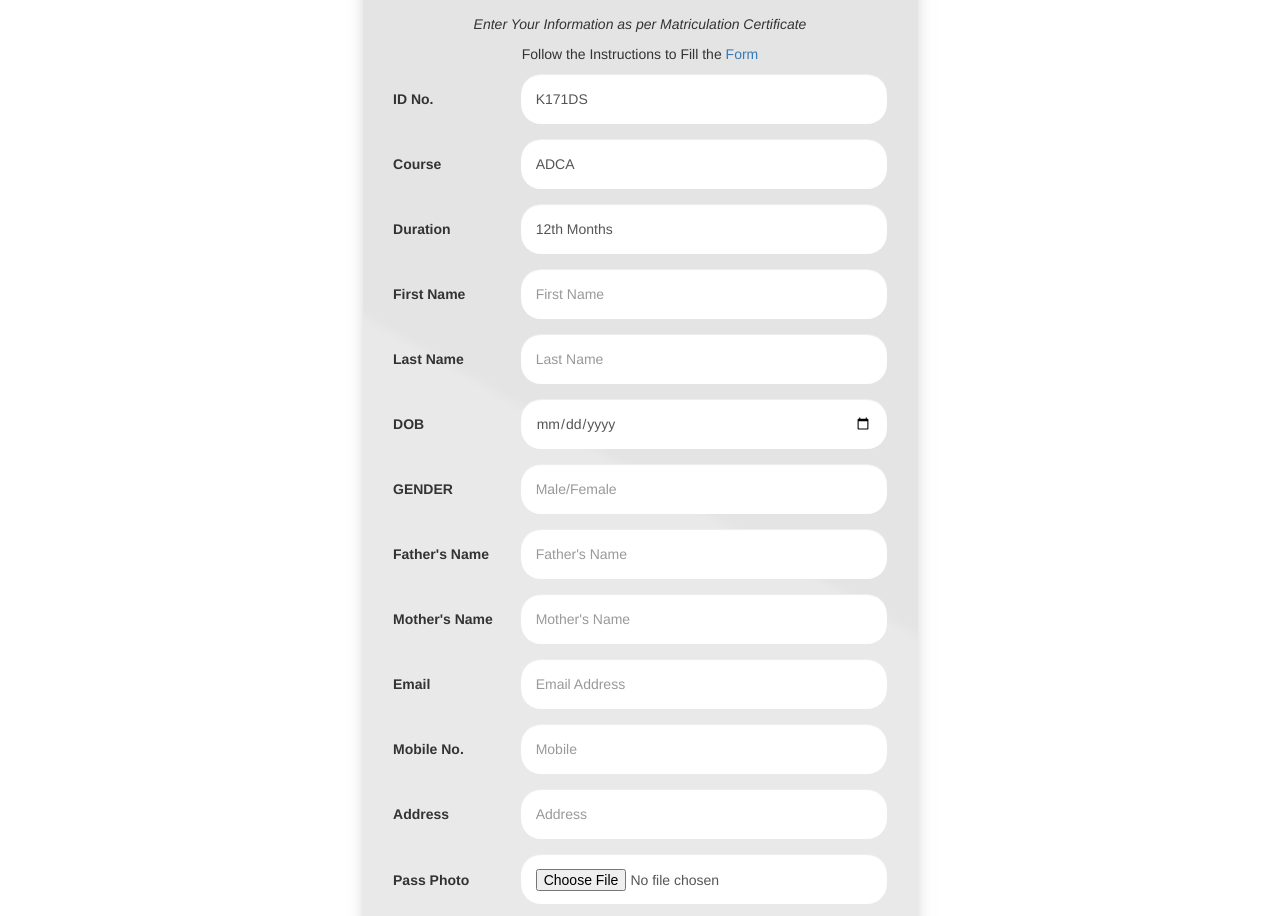
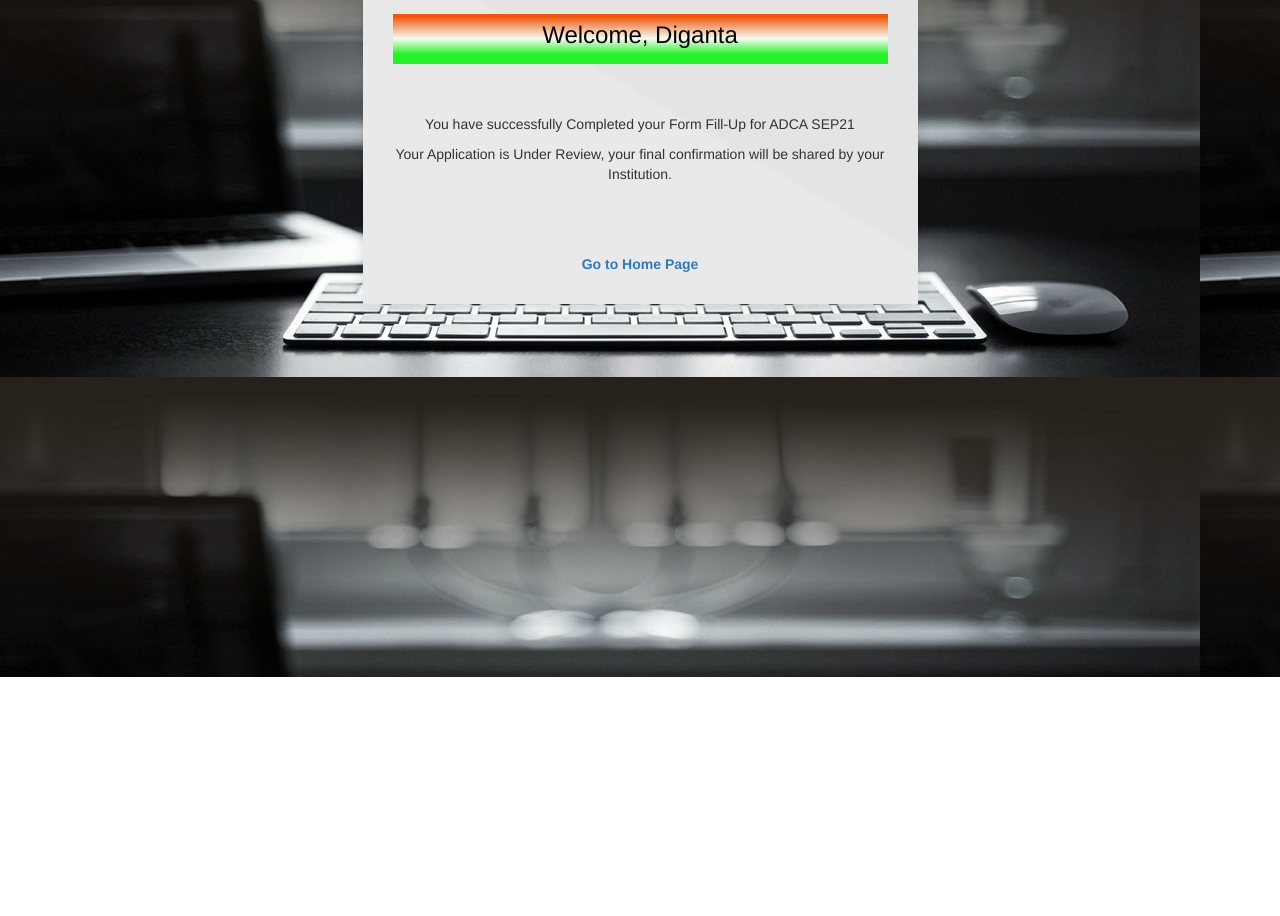
Before and after one commit to krishnaofficialworld/kritechofficial, a plain HTML site: page STUDENT_LIST/diganta.html in a window 1280 px wide. Shown: the part 123-1039 px from the top of the page. After the commit the page ends 800 px from the top, so only its background shows below. Drawn offline with Linux system fonts and the light colour scheme.

Commit message:
Update diganta.html

```diff
--- a/STUDENT_LIST/diganta.html
+++ b/STUDENT_LIST/diganta.html
@@ -7,6 +7,12 @@
     <title>KRITECH FORM FILL UP</title>
     <link rel="stylesheet" href="css/style.css">
     <link rel="stylesheet" href="css/bootstrap.min.css">
+    <style>
+        body{
+            background-image: url(image.jpg);
+
+        }
+    </style>
 </head>
 <body>
 
@@ -15,74 +21,27 @@
         <div class="col-md-offset-3 col-md-6">
 
             <!-- Form -->
-            <form id="#" class="signup_form"  autocomplete="off" action="https://imjo.in/vS8XST">
+            <form id="#" class="signup_form"  autocomplete="off" action="https://imjo.in/XFzSyC">
                 <h2>DCA, ADCA, PGDCA FORM FILL UP - SEP2021</h2>
-                <p><em>Enter Your Information as per Matriculation Certificate</em></p>
-                <p>Follow the Instructions to Fill the <a href="form_fill_up_notice.pdf" target="blank">Form</a> </p>
-                <div class="form-group">
-                    <label>ID No.</label>
-                    <input type="text" name="id_no" class="form-control id_no" value="K171DS" requried />
-                </div>
-                <div class="form-group">
-                    <label>Course</label>
-                    <input type="text" name="course" class="form-control course" value="ADCA" requried />
-                </div>
-                <div class="form-group">
-                    <label>Duration</label>
-                    <input type="text" name="duration" class="form-control duration" value="12th Months" requried />
-                </div>
-                <div class="form-group">
-                    <label>First Name</label>
-                    <input type="text" name="f_name" class="form-control first_name" placeholder="First Name" requried />
-                </div>
-                <div class="form-group">
-                    <label>Last Name</label>
-                    <input type="text" name="l_name" class="form-control last_name" placeholder="Last Name" requried />
-                </div>
-                <div class="form-group">
-                    <label>DOB</label>
-                    <input type="date" name="dob" class="form-control dob" placeholder="Date of Birth" requried />
-                </div>
-                <div class="form-group">
-                    <label>GENDER</label>
-                    <input type="text" name="gender" class="form-control gender" placeholder="Male/Female" requried />
-                </div>
-                <div class="form-group">
-                    <label>Father's Name</label>
-                    <input type="text" name="fa_name" class="form-control father_name" placeholder="Father's Name" requried />
-                </div>
-                <div class="form-group">
-                    <label>Mother's Name</label>
-                    <input type="text" name="mo_name" class="form-control mother_name" placeholder="Mother's Name" requried />
-                </div>
+                <h3 style="background: rgb(240,87,11);
+                background: linear-gradient(180deg, rgba(240,87,11,1) 5%, rgba(244,252,241,1) 49%, rgba(37,240,40,1) 81%); height: 50px; color: rgb(10, 4, 4); padding-top: 8px;">Welcome, Diganta</h3>
+                <br>
+                <br>
 
-                <div class="form-group">
-                    <label>Email</label>
-                    <input type="email" name="email" class="form-control email" placeholder="Email Address" requried />
-                </div>
+                <p>You have successfully Completed your Form Fill-Up for ADCA SEP21</p>
+                <p>Your Application is Under Review, your final confirmation will be shared by your Institution.</p>
+                <br>
+                <br>
+                <br>
+    <strong><a href="https://www.kritechedu.in">Go to Home Page</a></strong>
 
-                <div class="form-group">
-                    <label>Mobile No.</label>
-                    <input type="phone" name="mobile" class="form-control mobile" placeholder="Mobile" requried />
-                </div>
-                <div class="form-group">
-                    <label>Address</label>
-                    <input type="text" name="address" class="form-control address" placeholder="Address" requried>
-                </div>
-                <div class="form-group">
-                    <label>Pass Photo</label>
-                    <input type="file" name="image" class="form-control image" requried>
-                </div>
-                <div class="form-group">
-                    <label>Document</label>
-                    <input type="file" name="document" class="form-control document" requried>
-                </div>
 
-                <input type="submit" name="signup" class="btn" value="Submit"/>
             </form>
             <!-- /Form -->
         </div>
     </div>
+
+
 </div>
 
 </body>
```
